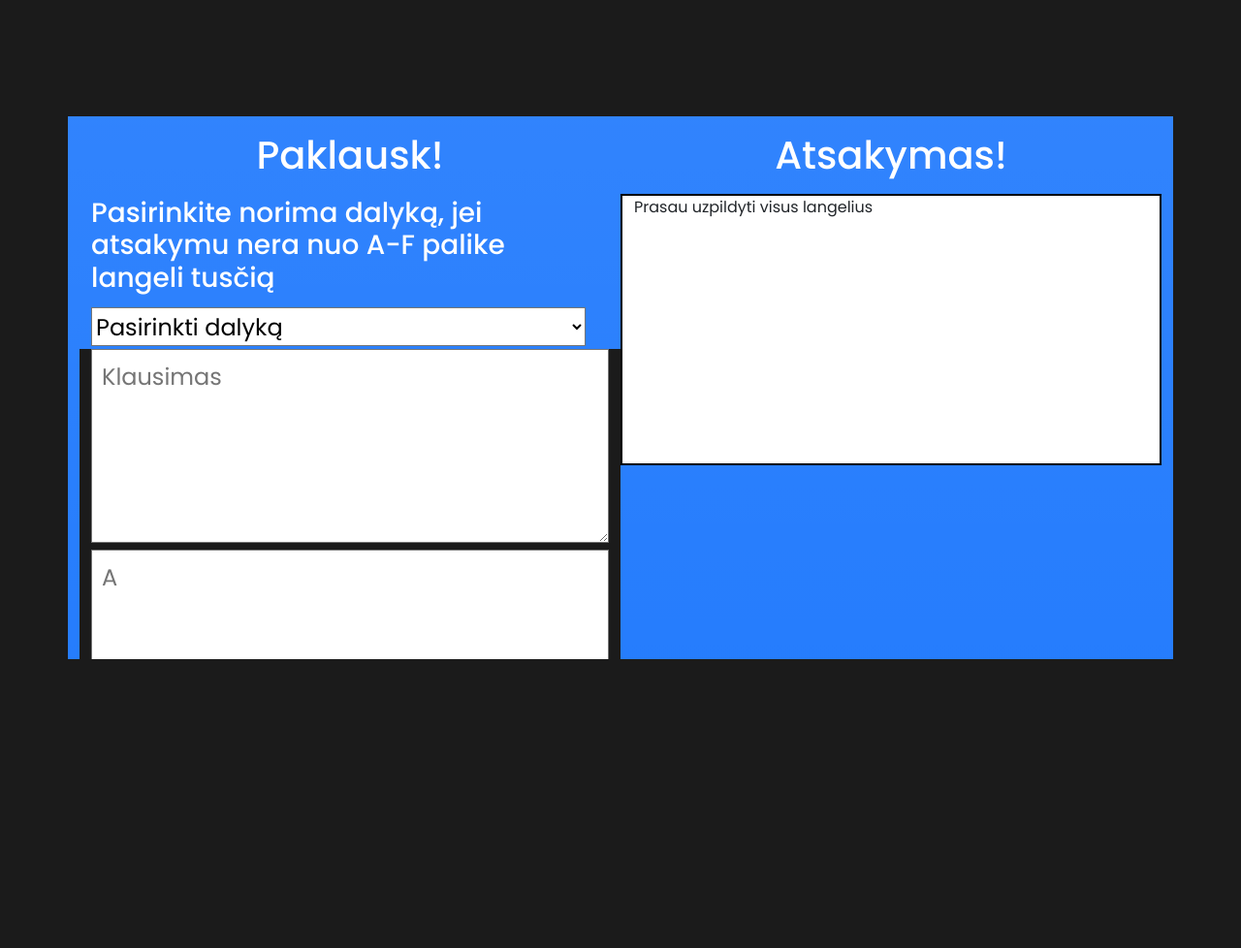
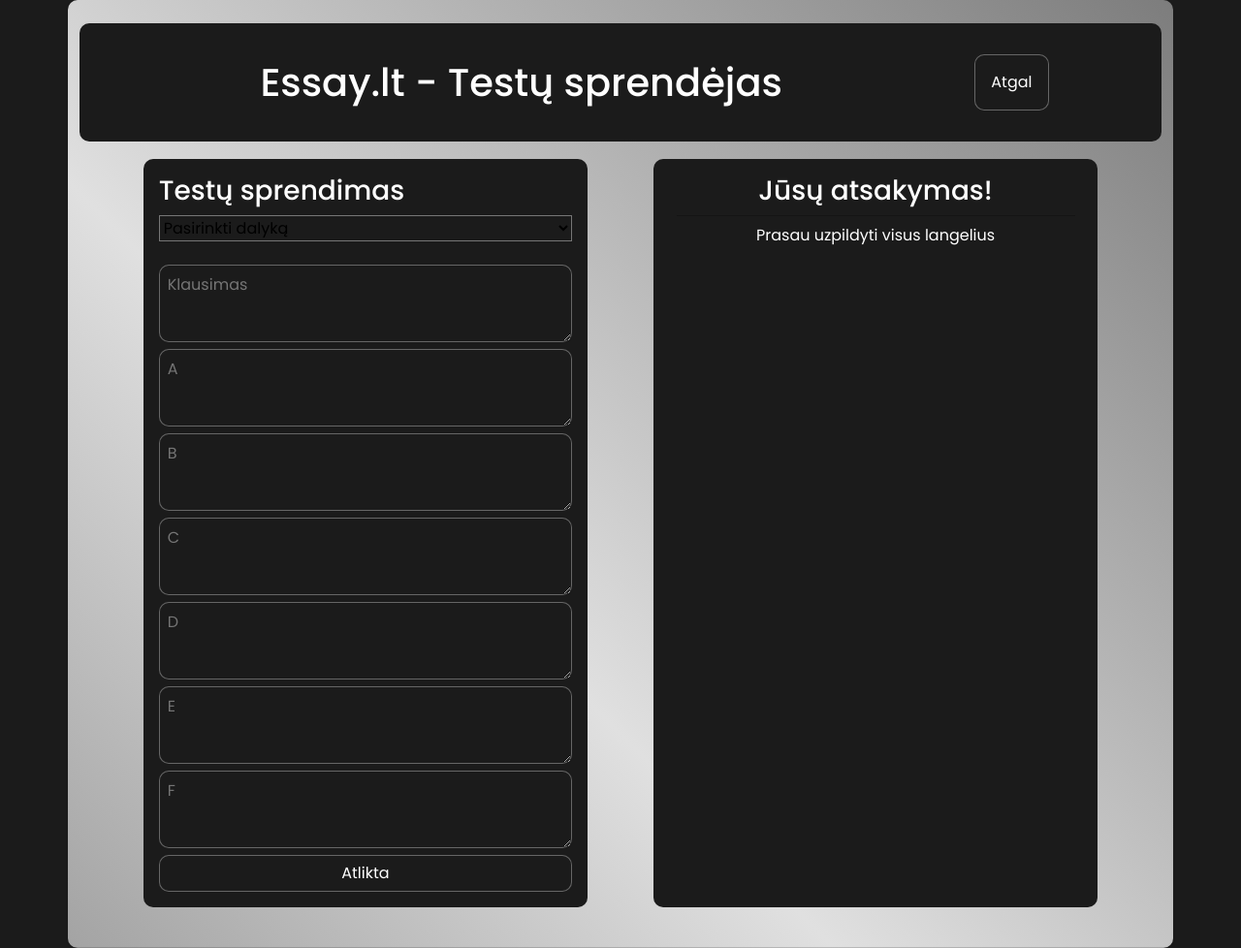
Before and after one commit to Erneeh/Essay-1, a Django app: page /testas/ in a window 1280 px wide. Shown: the part 120-1098 px from the top of the page at 97% size. Before the commit the page ends 800 px from the top, so only its background shows below. Run offline with Django 3.2, Linux system fonts and the light colour scheme; some libraries are stand-ins or nearby versions.

Commit message:
pakomitinu kitus psl, bet dar nevisi

```diff
--- a/Projektas/myapp/templates/testas.html
+++ b/Projektas/myapp/templates/testas.html
@@ -7,30 +7,30 @@
     <meta name="viewport" content="width=device-width, initial-scale=1.0">
     <title>Chatbot - Essay.lt</title>
     {% load static %}
-    <link rel="stylesheet" href="{% static 'css/chatbot.css' %}">
+    <link rel="stylesheet" href="{% static 'css/rasiniai.css' %}">
     {% load bootstrap5 %}
     {% bootstrap_css %}
     {% bootstrap_javascript %}
 </head>
 <body>
-<div class="kunas">
-    <div class="container isorinis-konteineris bg-primary bg-gradient">
-        <div class="container konteineris">
-            <div class="row row-cols-1 row-cols-sm-1 row-cols-md-1 row-cols-lg-2 isorinis-row-konteineris">
-                <div class="col container inner-konteineris">
-                    <div class="row row-konteineris">
-                        <div class="col-12 title-container">
-                            <h1>Paklausk!</h1>
+    <main>
+        <div class="container-fluid konteineris">
+            <div class="container deze-forma p-4">
+                <div class="row deze-headeris-background">
+                    <div class="row row-cols-1 row-cols-sm-2 row-cols-md-2 row-cols-lg-2 deze-headeris p-3">
+                        <div class="col-9 col-lg-10 col-md-10 col-sm-9 headerio-title p-3">
+                            <h1 class="w-100">Essay.lt - Testų sprendėjas</h1>
+                        </div>
+                        <div class="col-3 col-lg-2 col-md-2 col-sm-3 headerio-mygtukas-atgal p-3">
+                            <a href="{% url 'services' %}"><button class="p-3">Atgal</button></a>
                         </div>
                     </div>
+                </div>
+                <div class="row row-cols-1 row-cols-sm-1 row-cols-md-1 row-cols-lg-2 deze-input-output p-2 justify-content-evenly ">
+                    <div class="col col-lg-5 deze-inputas p-3">
                         <form method="POST">
                         {% csrf_token %}
-                        <div class="row row-konteineris">
-                            <div class="col-12 row input-container1">
-                                <div class="col-12 input-container1-label">
-                                    <label for="dalykas" class="dalykas"><h3>Pasirinkite norima dalyką, jei atsakymu nera nuo A-F palike langeli tusčią</h3></label>
-                                </div>
-                                <div class="col-12 input-container1-select">
+                        <h3>Testų sprendimas</h3>
                         <select class="w-100" id="dalykas" required>
                             <option value="" disabled selected="selected">Pasirinkti dalyką</option>
                             <option value="Matematika">Matematika</option>
@@ -43,53 +43,37 @@
                             <option value="Geografija">Geografija</option>
                             <option value="Kiti">Kiti</option>
                         </select>
-                                </div>
-                            </div>
-                        </div>
-                        <div class="row row-konteineris">
-                            <div class="col-12 input-container2">
+                        <br>
+                        <br>
                         <textarea class="w-100" type="text" required name="user_input"
                                           placeholder="Klausimas"></textarea>
-                                <textarea class="w-100" type="text" required name="user_inputA"
+                                <textarea class="w-100 testas" type="text" required name="user_inputA"
                                           placeholder="A"></textarea>
-                                <textarea class="w-100" type="text" required name="user_inputB"
+                                <textarea class="w-100 testas" type="text" required name="user_inputB"
                                           placeholder="B"></textarea>
-                                <textarea class="w-100" type="text" required name="user_inputC"
+                                <textarea class="w-100 testas" type="text" required name="user_inputC"
                                           placeholder="C"></textarea>
-                                <textarea class="w-100" type="text" name="user_inputD"
+                                <textarea class="w-100 testas" type="text" name="user_inputD"
                                           placeholder="D"></textarea>
-                                <textarea class="w-100" type="text" name="user_inputE"
+                                <textarea class="w-100 testas" type="text" name="user_inputE"
                                           placeholder="E"></textarea>
-                                <textarea class="w-100" type="text" name="user_inputF"
+                                <textarea class="w-100 testas" type="text" name="user_inputF"
                                           placeholder="F"></textarea>
-                            </div>
-                        </div>
-                        <div class="row row-konteineris">
-                            <div class="col-12 button-container">
-                                <button type="submit" class="btn btn-success w-100 btn-lg ">Paklausti</button>
-                            </div>
-                        </div>
+                        <button type="submit" class="btn w-100">Atlikta</button>
                         </form>
                     </div>
-                <div class="col container inner-konteineris">
-                    <div class="row row-konteineris">
-                        <div class="col-12 title-container">
-                            <h1>Atsakymas!</h1>
-                        </div>
-                    </div>
-                    <div class="row row-konteineris">
-                        <div class="col-12 output-container">
+                    <div class="col col-lg-5 deze-outputas  p-3">
+                        <h3>Jūsų atsakymas!</h3>
+                        <hr>
+                        <div class="outputas">
                         {% if response %}
                         {{ response|safe }}
-                            {% endif %}
-                        </div>
-                    </div>
-
+                        {% endif %}</div>
                     </div>
                 </div>
             </div>
         </div>
-</div>
+    </main>
 </body>
 </html>
 {% endblock %}
--- a/Projektas/staticfiles_build/static/css/header.css
+++ b/Projektas/staticfiles_build/static/css/header.css
@@ -43,7 +43,7 @@
   padding: 8px 15px;
   border-radius: 5px;
   letter-spacing: 1px;
-  transition: all 0.8s ease;
+  transition: all 0.3s ease;
 }
 nav ul li a.active,
 nav ul li a:hover{
```
Also changed, not shown: Projektas/myapp/static/css/rasiniai.css (+24 -4 lines), Projektas/myapp/templates/cv.html (+27 -40 lines), Projektas/myapp/templates/perfrazuok.html (+27 -40 lines). Lines whose indentation alone changed are shown as unchanged.
